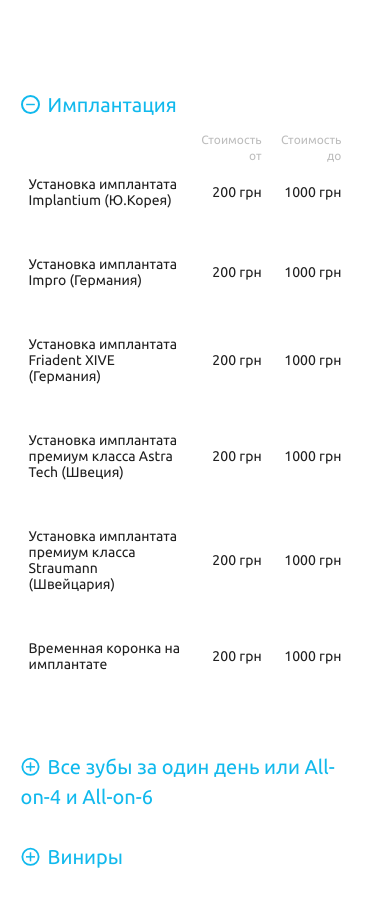
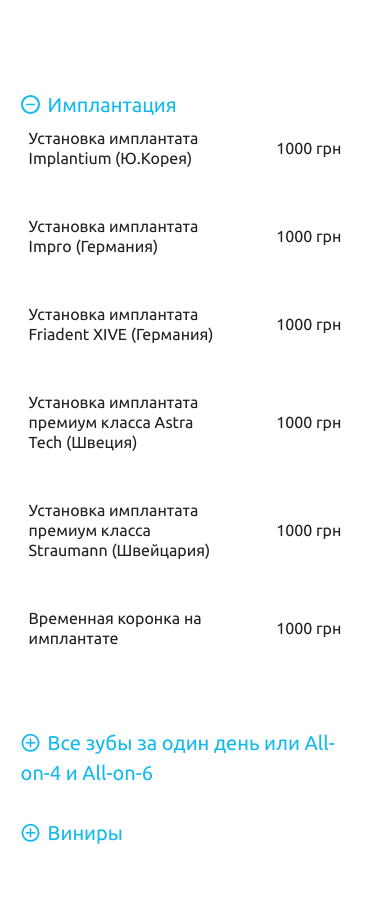
Before and after one commit to nadiiakardash/Dental-studio, a Vue app: page price.html in a window 390 px wide. Shown: the part 960-1866 px from the top of the page. Built offline with nearby package versions, Linux system fonts and the light colour scheme.

Commit message:
one price

```diff
--- a/price.html
+++ b/price.html
@@ -313,39 +313,34 @@
                      </div> -->
                      <table>
                       <tr>
-    <th></th>
-    <th class="price-do-after">Стоимость от</th>
-    <th class="price-do-after">Стоимость до</th>
-  </tr>
-  <tr>
                         <td class="text-table">Установка имплантата Implantium (Ю.Корея)</td>
-    <td>200 грн</td>
-    <td>1000 грн</td>
+
+                        <td class="price-txt-grn">1000 грн</td>
                       </tr>
                       <tr>
                         <td class="text-table">Установка имплантата Impro (Германия)</td>
-    <td>200 грн</td>
-    <td>1000 грн</td>
+
+                        <td  class="price-txt-grn">1000 грн</td>
                       </tr>
                       <tr>
                         <td class="text-table">Установка имплантата Friadent XIVE (Германия)</td>
-    <td>200 грн</td>
-    <td>1000 грн</td>
+
+                        <td class="price-txt-grn">1000 грн</td>
                       </tr>
                       <tr>
                         <td class="text-table">Установка имплантата премиум класса Astra Tech (Швеция)</td>
-    <td>200 грн</td>
-    <td>1000 грн</td>
+
+                        <td class="price-txt-grn">1000 грн</td>
                       </tr>
                       <tr>
                         <td class="text-table">Установка имплантата премиум класса Straumann (Швейцария)</td>
-    <td>200 грн</td>
-    <td>1000 грн</td>
+
+                        <td class="price-txt-grn">1000 грн</td>
                       </tr>
                       <tr>
                         <td class="text-table">Временная коронка на имплантате</td>
-    <td>200 грн</td>
-    <td>1000 грн</td>
+
+                        <td class="price-txt-grn">1000 грн</td>
                       </tr>
                     </table>
                     </div>
@@ -378,40 +373,36 @@
                       </div>
                       <div id="collapseTwo" class="collapse" aria-labelledby="headingTwo" data-parent="#accordion">
                         <table>
-                          <tr>
-                            <th></th>
-                            <th class="price-do-after">Стоимость от</th>
-                            <th class="price-do-after">Стоимость до</th>
-                          </tr>
+
                           <tr>
                             <td class="text-table">Установка имплантата Implantium (Ю.Корея)</td>
-                            <td>200 грн</td>
-                            <td>1000 грн</td>
+
+                            <td class="price-txt-grn">1000 грн</td>
                           </tr>
                           <tr>
                             <td class="text-table">Установка имплантата Impro (Германия)</td>
-                            <td>200 грн</td>
-                            <td>1000 грн</td>
+
+                            <td  class="price-txt-grn">1000 грн</td>
                           </tr>
                           <tr>
                             <td class="text-table">Установка имплантата Friadent XIVE (Германия)</td>
-                            <td>200 грн</td>
-                            <td>1000 грн</td>
+
+                            <td class="price-txt-grn">1000 грн</td>
                           </tr>
                           <tr>
                             <td class="text-table">Установка имплантата премиум класса Astra Tech (Швеция)</td>
-                            <td>200 грн</td>
-                            <td>1000 грн</td>
+
+                            <td class="price-txt-grn">1000 грн</td>
                           </tr>
                           <tr>
                             <td class="text-table">Установка имплантата премиум класса Straumann (Швейцария)</td>
-                            <td>200 грн</td>
-                            <td>1000 грн</td>
+
+                            <td class="price-txt-grn">1000 грн</td>
                           </tr>
                           <tr>
                             <td class="text-table">Временная коронка на имплантате</td>
-                            <td>200 грн</td>
-                            <td>1000 грн</td>
+
+                            <td class="price-txt-grn">1000 грн</td>
                           </tr>
                         </table>
                       </div>
@@ -445,40 +436,36 @@
 
                       <div id="collapseThree" class="collapse" aria-labelledby="headingThree" data-parent="#accordion">
                         <table>
-                          <tr>
-                            <th></th>
-                            <th class="price-do-after">Стоимость от</th>
-                            <th class="price-do-after">Стоимость до</th>
-                          </tr>
+
                           <tr>
                             <td class="text-table">Установка имплантата Implantium (Ю.Корея)</td>
-                            <td>200 грн</td>
-                            <td>1000 грн</td>
+
+                            <td class="price-txt-grn">1000 грн</td>
                           </tr>
                           <tr>
                             <td class="text-table">Установка имплантата Impro (Германия)</td>
-                            <td>200 грн</td>
-                            <td>1000 грн</td>
+
+                            <td  class="price-txt-grn">1000 грн</td>
                           </tr>
                           <tr>
                             <td class="text-table">Установка имплантата Friadent XIVE (Германия)</td>
-                            <td>200 грн</td>
-                            <td>1000 грн</td>
+
+                            <td class="price-txt-grn">1000 грн</td>
                           </tr>
                           <tr>
                             <td class="text-table">Установка имплантата премиум класса Astra Tech (Швеция)</td>
-                            <td>200 грн</td>
-                            <td>1000 грн</td>
+
+                            <td class="price-txt-grn">1000 грн</td>
                           </tr>
                           <tr>
                             <td class="text-table">Установка имплантата премиум класса Straumann (Швейцария)</td>
-                            <td>200 грн</td>
-                            <td>1000 грн</td>
+
+                            <td class="price-txt-grn">1000 грн</td>
                           </tr>
                           <tr>
                             <td class="text-table">Временная коронка на имплантате</td>
-                            <td>200 грн</td>
-                            <td>1000 грн</td>
+
+                            <td class="price-txt-grn">1000 грн</td>
                           </tr>
                         </table>
                       </div>
--- a/src/sass/price.scss
+++ b/src/sass/price.scss
@@ -203,6 +203,9 @@
     }
 }
 @media (max-width: 897px){
+    .price-txt-grn {
+        min-width: 120px;
+    }
     .price-do{
         span{
           position: absolute;
@@ -249,16 +252,6 @@
     .cont-block-price{
         padding-left: 20px;
     }
-    td, th {
 
-        font-size: 14px;
-        line-height: 16px;
-        color: #202020;
-        text-align: right;
 
-      }
-      .price-do-after{
-          font-size: 12px;
-          line-height: 16px;
-      }
 }
```
Also changed, not shown: assets/css/app.css. Lines whose indentation alone changed are shown as unchanged.
